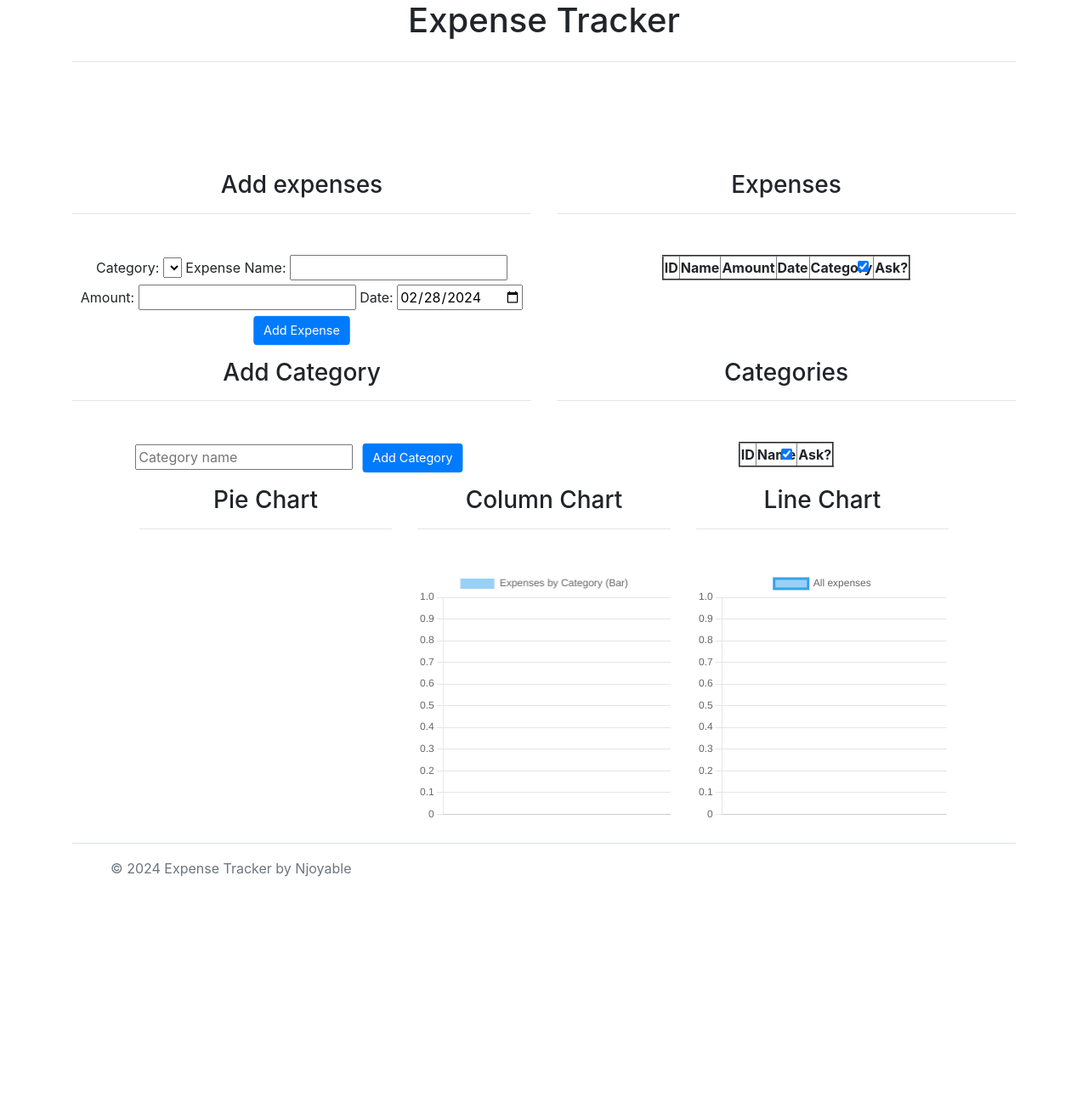
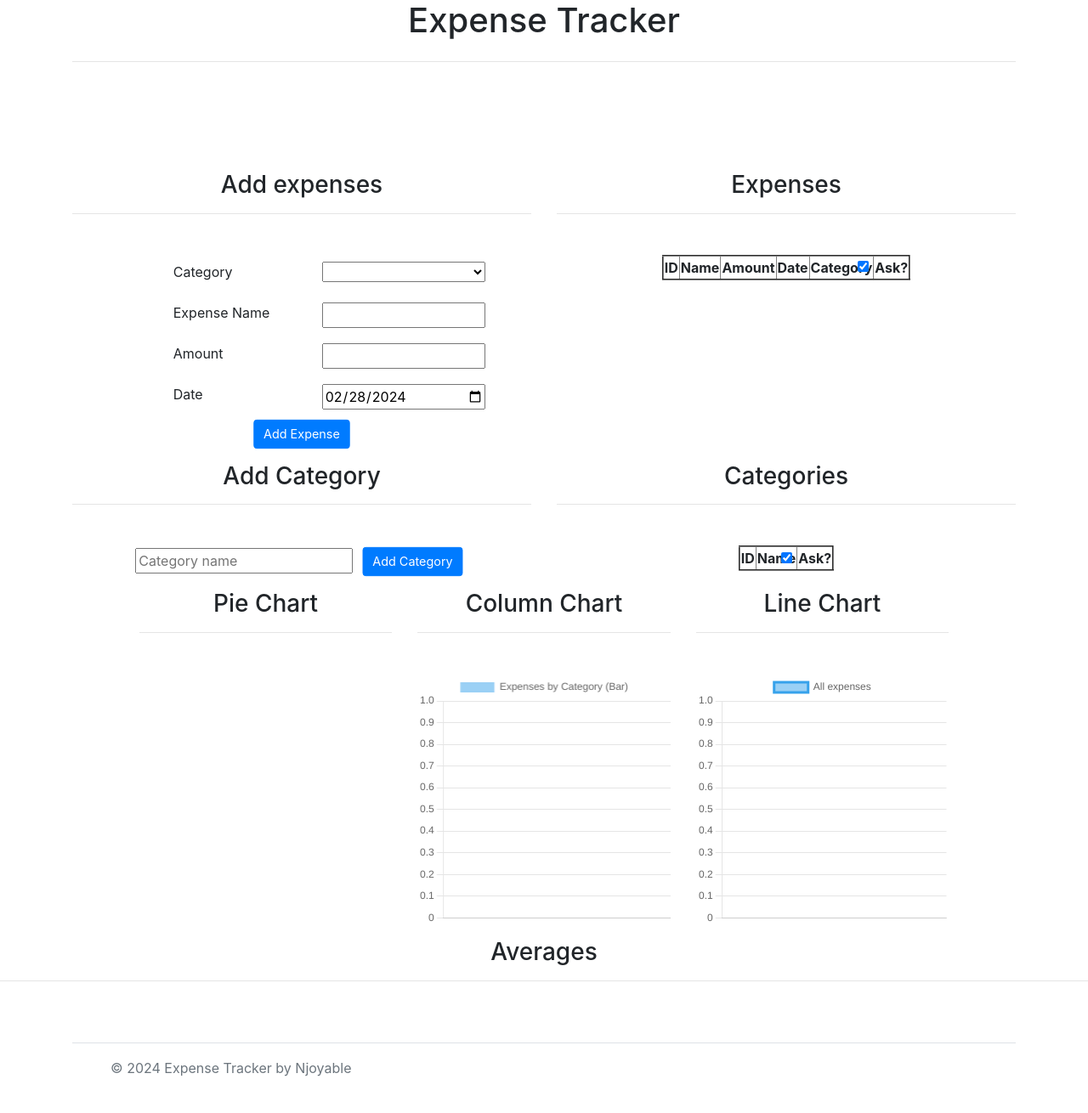
Before and after one commit to Njoyable/finances, a Flask app: page / in a window 1280 px wide. Shown: the whole page at 85% size. Before the commit the page ends 1032 px from the top, so only its background shows below. Run offline with Flask 3, Linux system fonts and the light colour scheme; data that the repository does not hold is empty; a map, chart or similar area stays blank; parts of the project's set-up code (start-up, migrations or seed data) failed here and were passed over; some libraries are stand-ins or nearby versions.

Commit message:
Improves alignemnt of 'add expenses' section

```diff
--- a/templates/index.html
+++ b/templates/index.html
@@ -5,10 +5,12 @@
     <meta http-equiv="X-UA-Compatible" content="IE=edge">
     <meta name="viewport" content="width=device-width, initial-scale=1.0">
     <link rel="stylesheet" href="https://cdn.jsdelivr.net/npm/bootstrap@4.3.1/dist/css/bootstrap.min.css" integrity="sha384-ggOyR0iXCbMQv3Xipma34MD+dH/1fQ784/j6cY/iJTQUOhcWr7x9JvoRxT2MZw1T" crossorigin="anonymous">
+    <link rel="stylesheet" type="text/css" media="screen" href="//cdnjs.cloudflare.com/ajax/libs/bootstrap-select/1.7.5/css/bootstrap-select.min.css">
     <script src="https://cdn.jsdelivr.net/npm/chart.js"></script>
     <title>Expense Tracker</title>
 </head>
 <style>
+
     body {
         overflow-x: hidden;
     }
@@ -73,24 +75,43 @@
                 <h3>Add expenses</h3>
                 <hr>
                 <form id="add-expense-form">
-                    <label for="category">Category:</label>
-                    <select id="category">
-                        {% for id in categories: %}
-                            <option value="{{ categories[id] }}">{{ categories[id] }}</option>
-                        {% endfor %}
-                    </select>
+                    <div class="row" style="padding-top: 0.5em; padding-bottom: 0.5em; text-align: left;">
+                        <label style="width: 10em" for="category">Category</label>
+                        <div class="col-3">
+                            <select id="category" style="width: 12em">
+                                {% for id in categories: %}
+                                    <option value="{{ categories[id] }}">{{ categories[id] }}</option>
+                                {% endfor %}
+                            </select>
+                        </div>
+                    </div>
 
-                    <label for="expense-name">Expense Name:</label>
-                    <input type="text" id="expense-name" required>
+                    <div class="row" style="padding-top: 0.5em; padding-bottom: 0.5em; text-align: left;">
+                        <label style="width: 10em" for="expense-name">Expense Name</label>
+                        <div class="col-3">
+                            <input type="text" id="expense-name" style="width: 12em" required>
+                        </div>
+                    </div>
 
-                    <label for="amount">Amount:</label>
-                    <input type="number" id="amount" min="0" step="0.01" required>
+                    <div class="row" style="padding-top: 0.5em; padding-bottom: 0.5em; text-align: left;">
+                        <label style="width: 10em" for="amount">Amount</label>
+                        <div class="col-3">
+                            <input type="number" id="amount" min="0" step="0.01" style="width: 12em" required>
+                        </div>
+                    </div>
 
-                    <label for="date">Date:</label>
-                    <input type="date" id="date" required>
-                    <script>/* Select today as the default value*/document.getElementById("date").valueAsDate = new Date();</script>
+                    <div class="row" style="padding-top: 0.5em; padding-bottom: 0.5em; text-align: left;">
 
-                    <button type="submit" class="btn btn-primary">Add Expense</button>
+                        <label style="width: 10em" for="date">Date</label>
+
+                        <div class="col-3">
+                            <input type="date" id="date" style="width: 12em" required>
+                            <script>/* Select today as the default value*/document.getElementById("date").valueAsDate = new Date();</script>
+                        </div>
+                    </div>
+                    <div class="row">
+                        <button type="submit" class="btn btn-primary">Add Expense</button>
+                    </div>
                 </form>
             </div>
             <div class="col-md">
@@ -256,6 +277,18 @@
                     </script>
                 </div>
             </div>
+            <div class="row">
+                <div class="col-md">
+                    <h3>Averages</h3>
+                    <hr>
+                    <select class="selectpicker">
+                        <option>Mustard</option>
+                        <option>Ketchup</option>
+                        <option>Relish</option>
+                    </select>
+                </div>
+            </div>
+
         </div>
         <div class="container">
             <footer class="d-flex flex-wrap justify-content-between align-items-center py-3 my-4 border-top">
```
